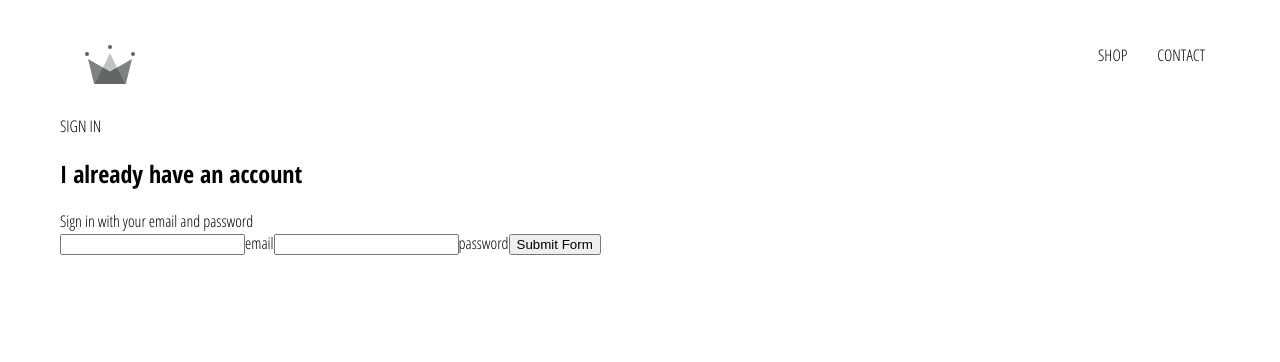
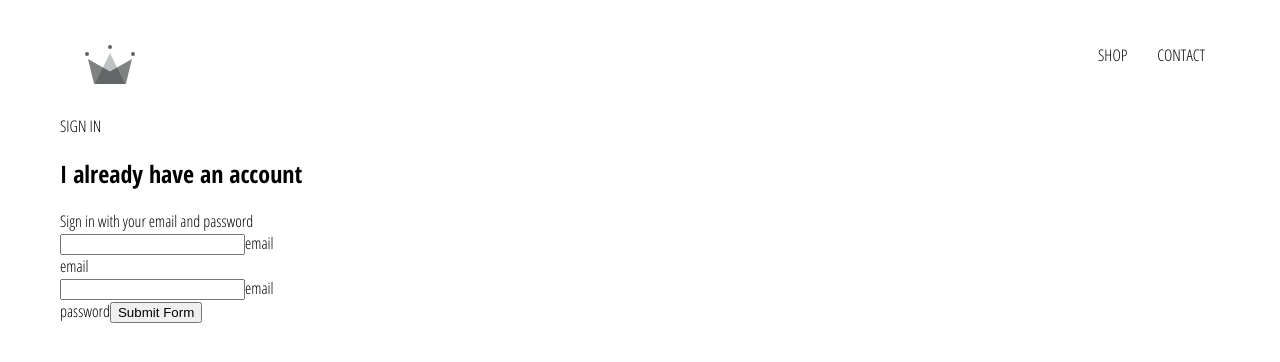
Before and after one commit to LionSnarl/ecom, a React (Create React App) app in the folder ecommerce/: page /signin in a window 1280 px wide. Shown: the top 362 px of the page. Built offline with nearby package versions, Linux system fonts and the light colour scheme; the HTML template or start-up script is replaced by a standard one.

Commit message:
removed input to change to form input and imported form input component to sign in component

```diff
--- /dev/null
+++ b/ecommerce/src/components/form-input/form-input.component.jsx
@@ -0,0 +1,19 @@
+import React from 'react'
+
+import './form-input.styles.scss'
+
+const FormInput = ({ handleChange, label, ...otherProps }) => (
+  <div className="group">
+    <input className="form-input" onChange={handleChange} {...otherProps} />
+    {label ? (
+      <label
+        className={`${
+          otherProps.value.length ? 'shrink' : ''
+        } form-input-label`}
+      >
+        {label}
+      </label>
+    ) : null}
+  </div>
+)
+export default FormInput
--- a/ecommerce/src/components/sign-in/sign-in.component.jsx
+++ b/ecommerce/src/components/sign-in/sign-in.component.jsx
@@ -1,4 +1,6 @@
 import React from 'react'
+
+import FormInput from '../form-input/form-input.component'
 
 class SignIn extends React.Component {
   constructor() {
@@ -24,19 +26,21 @@
         <h2>I already have an account</h2>
         <span>Sign in with your email and password</span>
         <form>
-          <input
+          <FormInput
             name="email"
             type="email"
             value={this.state.email}
-            //   onChange={this.handleChange}
+            handleChange={this.handleChange}
+            label="email"
             required
           />
           <label>email</label>
-          <input
+          <FormInput
             name="password"
             type="password"
             value={this.state.password}
-            onChange={this.handleChange}
+            handleChange={this.handleChange}
+            label="email"
             required
           />
           <label>password</label>
```
Also changed, not shown: ecommerce/src/components/form-input/form-input.styles.scss (added).
